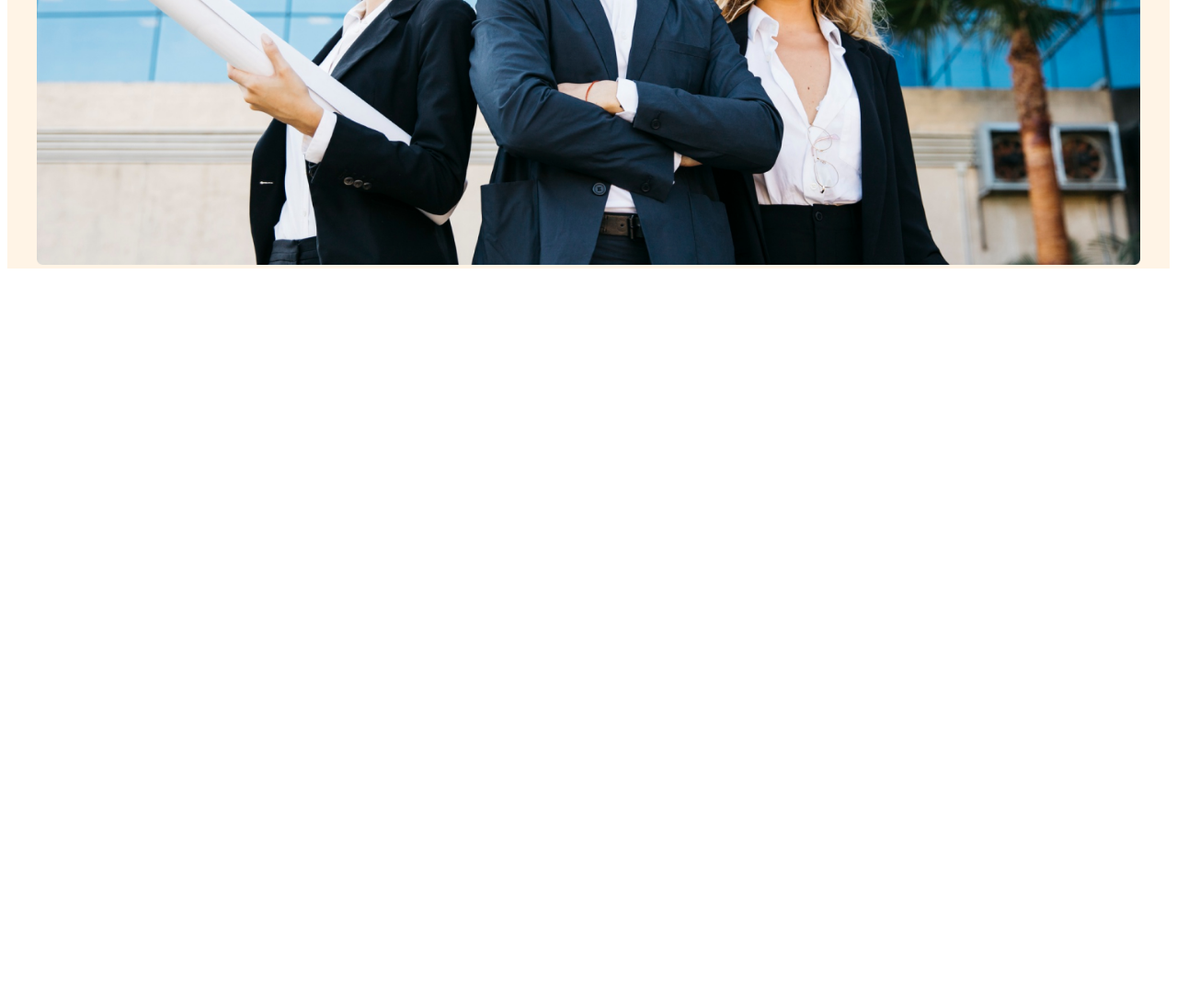
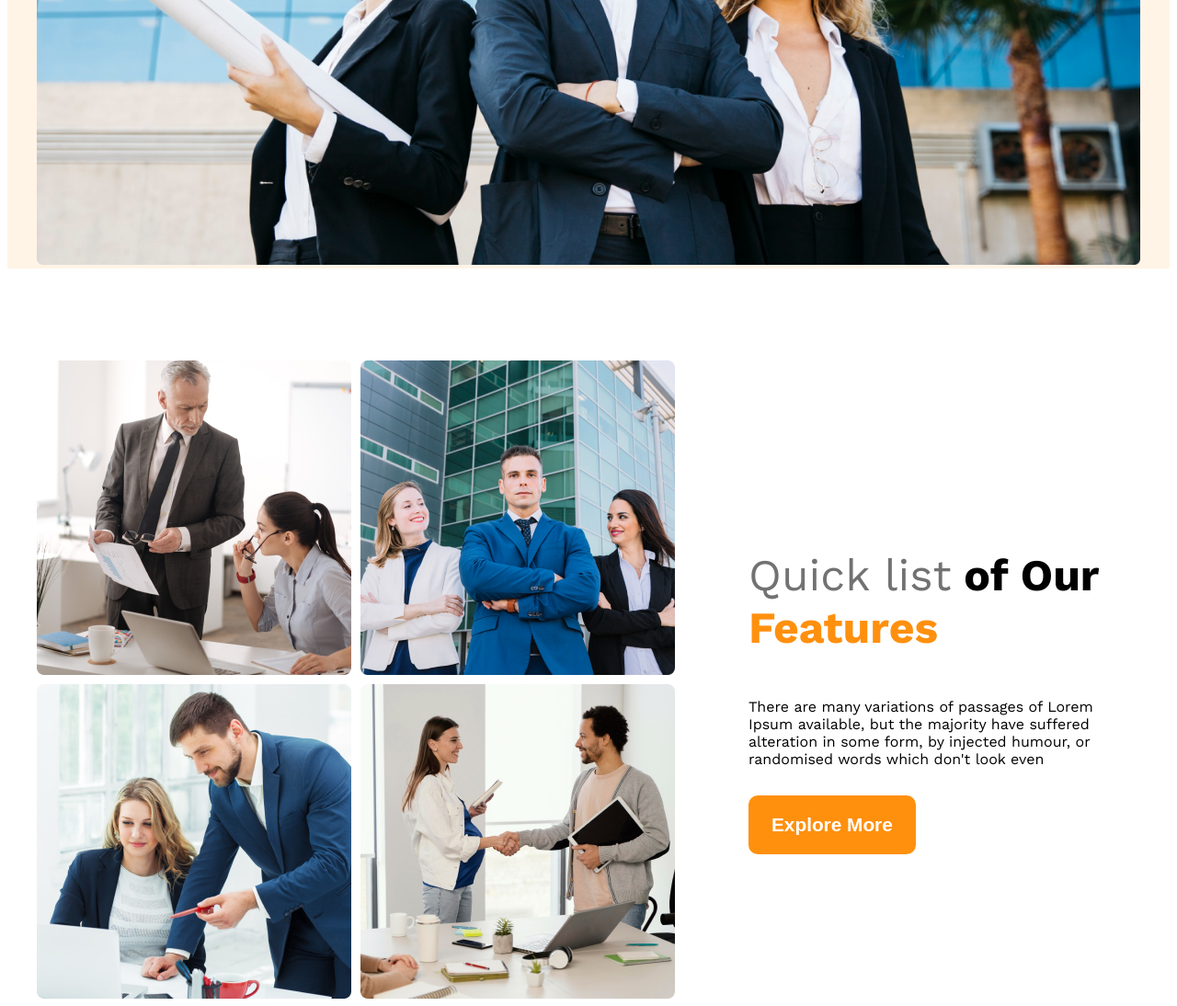
Before and after one commit to Hridoy-Web-Pro/G3-Architect-website, a plain HTML site: page index.html in a window 1280 px wide. Shown: the part 765-1859 px from the top of the page at 92% size. Before the commit the page ends 1065 px from the top, so only its background shows below. Drawn offline with nearby package versions, Linux system fonts and the light colour scheme.

Commit message:
added feature section and

```diff
--- a/index.html
+++ b/index.html
@@ -34,6 +34,28 @@
 
 
   <main>
+
+    <section class="team-features">
+
+      <div class="team-section">
+
+          <div class="team-images">
+            <img src="images/team1.png" alt="">
+            <img src="images/team2.png" alt="">
+            <img src="images/team3.png" alt="">
+            <img src="images/team4.png" alt="">
+          </div>
+
+          <div class="team-content">
+            <h3 class="team-title"><span class="team-s-t">Quick list</span> of Our <span class="features">Features</span></h3>
+            <p class="team-description">
+              There are many variations of passages of Lorem Ipsum available, but the majority have suffered alteration in some form, by injected humour, or randomised words which don't look even
+            </p>
+            <button class="button-primary">Explore More</button>
+          </div>
+
+      </div>
+    </section>
   </main>
 
 <footer>
--- a/style.css
+++ b/style.css
@@ -7,6 +7,12 @@
   font-weight: 400;
   font-style: normal;
 }
+
+main{
+  max-width: 1200px;
+  margin: 0 auto;
+}
+
 
 nav li a{
   text-decoration: none;
@@ -75,6 +81,48 @@ nav, .banner{
   font-size: 1.3rem;
 }
 
+.team-images{
+  display: grid;
+  grid-template-columns: repeat(2, 1fr);
+  gap: 10px;
+}
+
+.team-section{
+  display: flex;
+  align-items: center;
+
+  /* max-width: 1200px; */
+}
+
+.team-content{
+margin-left: 80px;
+}
+
+main > section{
+  margin-top: 100px;
+}
+
+.team-title{
+  font-size: 3rem;
+}
+
+.team-s-t{
+  color: #727272;
+  font-weight: 400;
+}
+.features{
+  color: #FF900E;
+}
+
+.team-description{
+  margin-bottom: 30px;
+}
+
+
+
+
+
+
 /* Responsive Media */
 
 @media screen and (max-width:576px) {
```
